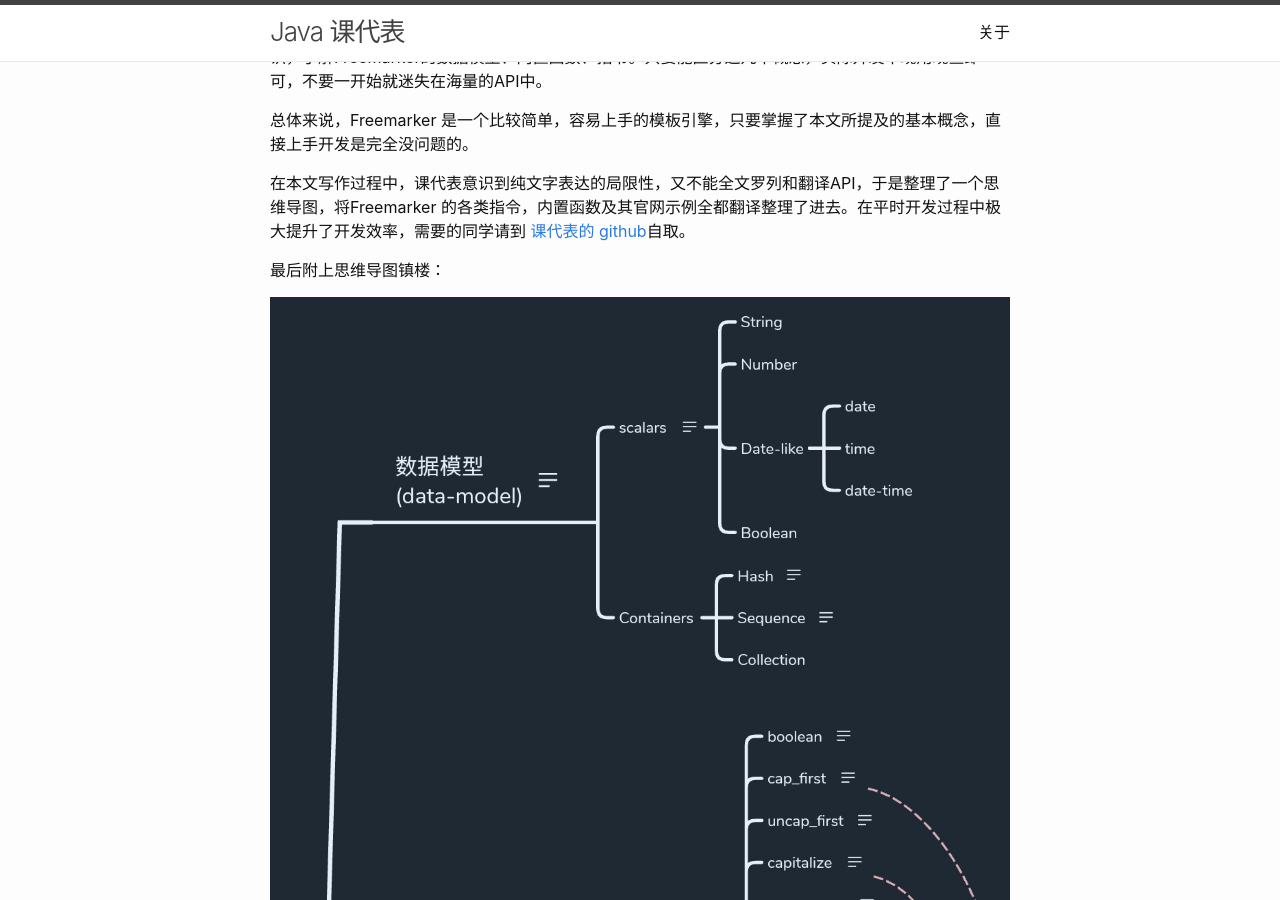
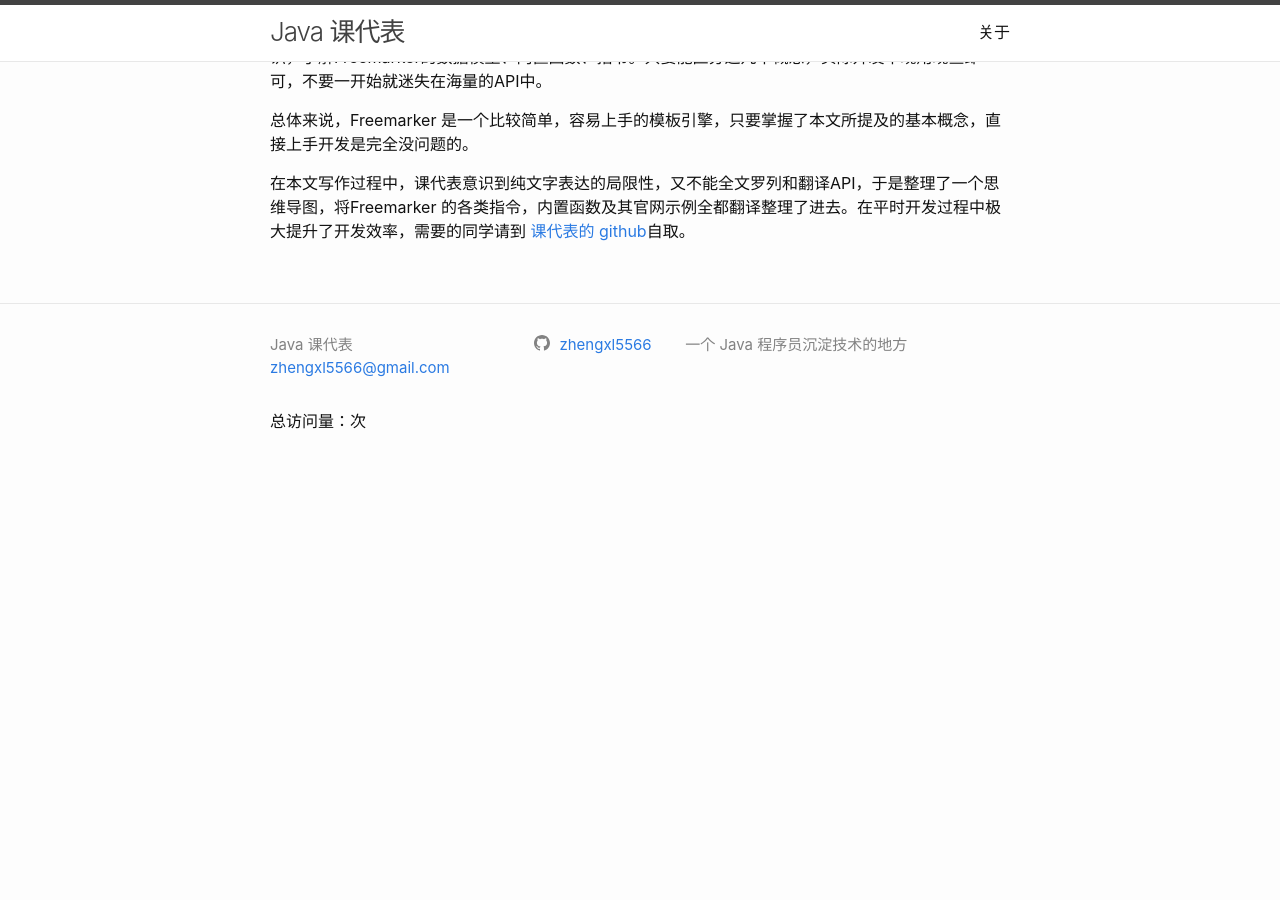
Before and after one commit to zhengxl5566/zhengxl5566.github.io, a Jekyll site: the page built from _posts/2021-2-2-freemarker-template-dev-guide.markdown, in a window 1280 px wide and 900 px high, scrolled down 12472 px. Built offline with Jekyll 4.4.1, drawn with Linux system fonts in a browser that asks for light colours; comment, search, counter and statistics services are not loaded; after the commit the page ends 12935 px from its top, so only the background shows below that.

Commit message:
去掉最后的思维导图截图

```diff
--- a/_posts/2021-2-2-freemarker-template-dev-guide.markdown
+++ b/_posts/2021-2-2-freemarker-template-dev-guide.markdown
@@ -511,7 +511,3 @@ other@example.com, other@example.com, other@example.com
 总体来说，Freemarker 是一个比较简单，容易上手的模板引擎，只要掌握了本文所提及的基本概念，直接上手开发是完全没问题的。
 
 在本文写作过程中，课代表意识到纯文字表达的局限性，又不能全文罗列和翻译API，于是整理了一个思维导图，将Freemarker 的各类指令，内置函数及其官网示例全都翻译整理了进去。在平时开发过程中极大提升了开发效率，需要的同学请到 [课代表的 github](https://github.com/zhengxl5566/springboot-demo)自取。
-
-最后附上思维导图镇楼：
-
-![freemarker-api-xmind.png](https://zhengxl5566.github.io/img/article-img/2021-2/freemarker-api-xmind.png)
```
